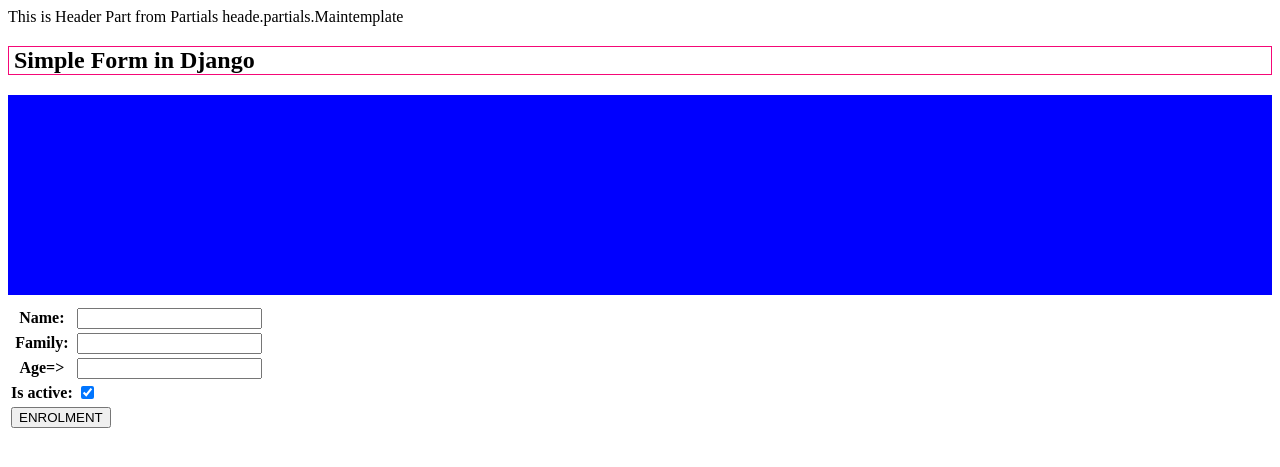
After one commit to MaxJokar/Forms-In-Django-PART-1., a Django app: page /formtest/form01/ in a window 1280 px wide. The commit adds this page. Shown: the top 467 px of the page. Run offline with Django 4.2, Linux system fonts and the light colour scheme; some libraries are stand-ins or nearby versions.

Commit message:
Create Form01 with New Box Error

```diff
--- a/shop/apps/formtest/forms.py
+++ b/shop/apps/formtest/forms.py
@@ -12,12 +12,12 @@ from django.core  import validators
 def checkValidateName(value):
     value=str(value)
     if len(value)<2 or len (value)>20:
-        raise forms.ValidationError("Name is Invalid")
+        raise forms.ValidationError("Name is Invalid(more than 2 less than 20 Char accepted)")
 
 def ageValidate(value):
      value=int(value)
      if value<18 or value>70:
-         raise forms.ValidationError("Age Out of  Range")
+         raise forms.ValidationError("Age Out of  Range ,less than 18 older than 70 not Accepted")
 
 class InputForm0(forms.Form):
     # name=forms.CharField(max_length=10 , required=True,label='Name')
@@ -33,8 +33,8 @@ class InputForm0(forms.Form):
 
     def clean_family(self):
         family=self.cleaned_data["family"]
-        if family[0]!='A':
-            raise ValidationError(" Begining Letter With A  NOT Accepted !")
+        if family[0]=='A':
+            raise ValidationError(" Begining Letter With 'A'  NOT Accepted !")
         return family
 
     def clean_age(self):
--- a/shop/apps/formtest/urls.py
+++ b/shop/apps/formtest/urls.py
@@ -10,6 +10,7 @@ urlpatterns = [
     path('form3/',views.form3),
     path('form4/',views.form4),
     path('form5/',views.form5),
+    path('form01/',views.form01),
 
 ]
 
--- a/shop/apps/formtest/views.py
+++ b/shop/apps/formtest/views.py
@@ -11,11 +11,32 @@ def form0(request):
             data=form.cleaned_data
             print(data["name"],data["family"],data["age"],data["is_active"])
         else:
-            context["error_message"]="Form not Valid....add"
+            context["error_message"]="Form not Valid...."
     else:
         form=InputForm0()
     context["form"]=form
     return render(request,"formtest/form0.html",context)
+
+#=================================================================================
+def form01(request):
+    context={}
+    if request.method=="POST":
+        form=InputForm0(request.POST)
+        if form.is_valid():
+            data=form.cleaned_data
+            print(data["name"],data["family"],data["age"],data["is_active"])
+        # else:
+        #     context["error_message"]="Form not Valid...."
+    else:
+        form=InputForm0()
+    context["form"]=form
+    return render(request,"formtest/form01.html",context)
+
+
+
+
+
+
 
 
 
--- a/shop/templates/formtest/form0.html
+++ b/shop/templates/formtest/form0.html
@@ -2,7 +2,7 @@
 
 {% block content %}
         <h1 class="blog-title ">Simple Form in Django</h1>
-        <h2> {{ error_message}}</h2>
+        <h2> {{ error_message }}</h2>
         <div class="form-box">
 
                 {% comment %} <form action="/formtest/aaa.html" method="post"> {% endcomment %}
--- /dev/null
+++ b/shop/templates/formtest/form01.html
@@ -0,0 +1,46 @@
+{% extends 'maintemplate.html' %}
+
+{% block content %}
+        <h1 class="blog-title">Simple Form in Django</h1>
+        {% comment %} <h2> {{ error_message }}</h2> {% endcomment %}
+        <div style="height:200px; width:60p%; margin:10px auto; background-color:blue;">
+                        <ul>
+                                {% for error, message in form.errors.items %}
+                                <!-- {% comment %} <li> {{ error }}- {{message}} </li> {% endcomment %} -->
+                                         <li>{{message}}</li>
+                                {% endfor %}
+
+                        </ul>
+
+        </div>
+
+        <div class="form-box">
+                <form action="" method="post" >
+                        {%  csrf_token %}
+                        {% comment %} <table  border="1"> {% endcomment %}
+                        <table>
+                        {% comment %} {{form}}      {% endcomment %}
+                                {{form.as_table}}
+
+                                <tr>
+                                        <td colspan="5">
+                                                <input type="submit" value="ENROLMENT">
+                                        </td>
+                                        {% comment %} <td>
+                                        </td>         {% endcomment %}
+                                </tr>
+                        </table>
+                </form>
+        </div>
+
+
+{% endblock %}
+
+
+
+
+{% block title  %}
+
+Registeration
+
+{% endblock  %}
--- a/shop/templates/formtest/form5.html
+++ b/shop/templates/formtest/form5.html
@@ -12,9 +12,9 @@
                                         {% comment %} <li>   {{ message }} </li>
                                 {% endfor %}         {% endcomment %}
 
-                        </ul>
-                        </div>
-        {% endif %} {% endcomment %}
+                        {% comment %} </ul>
+                        </div> {% endcomment %}
+        {% comment %} {% endif %} {% endcomment %}
 
                 {% comment %} <form action="/formtest/aaa.html" method="post"> {% endcomment %}
                         {% comment %} if inside the action isnt helped the data are sent to its own page {% endcomment %}
```
